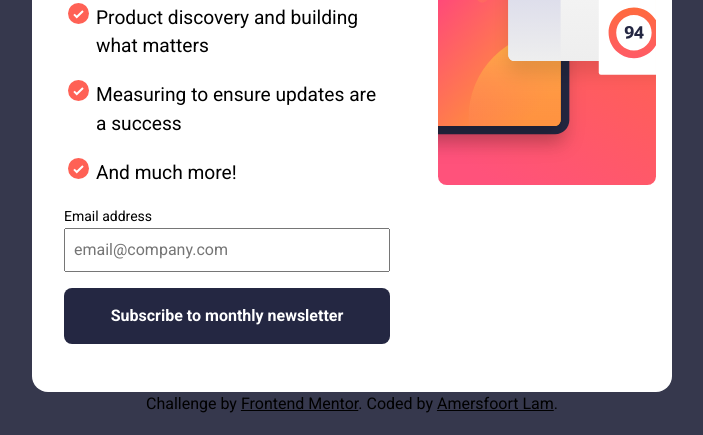
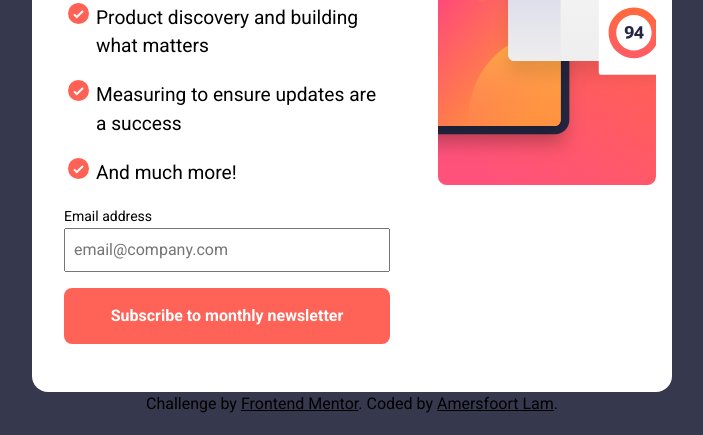
Before and after one commit to amersfoort3232/Newsletter-sign-up-form-with-success-message, a plain HTML site: page index.html in a window 1280 px wide. In both pictures the pointer is over the button "Subscribe to monthly newsletter". Shown: the part 365-800 px from the top of the page, without its empty margins (288-991 px from the left). Drawn offline with Linux system fonts and the light colour scheme.

Commit message:
Update style.css
add hover styling

```diff
--- a/style.css
+++ b/style.css
@@ -139,6 +139,10 @@ textarea:not([rows]) {
   border-style: none;
 }
 
+.submit-subscribe:hover, .dismiss:hover {
+  background-color: hsl(4, 100%, 67%);
+}
+
 
 /* CSS of response message starts here */
 .success{
```
